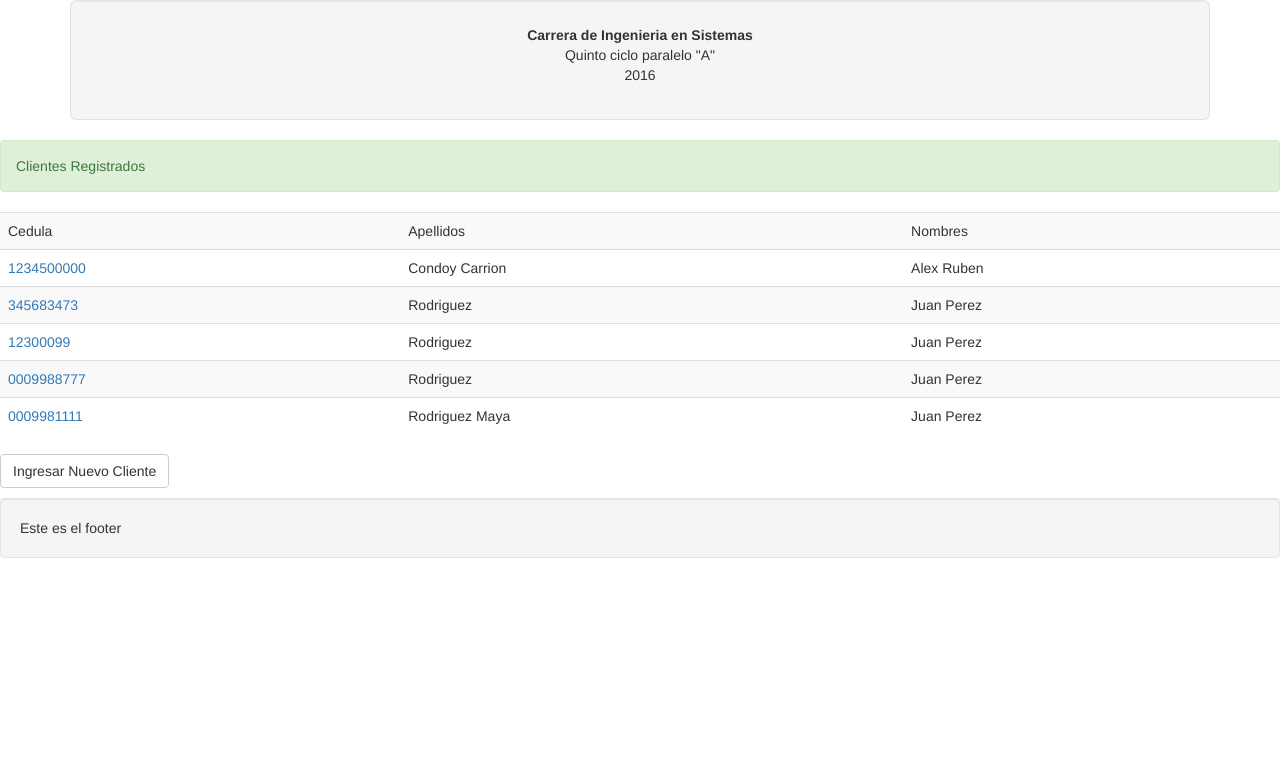
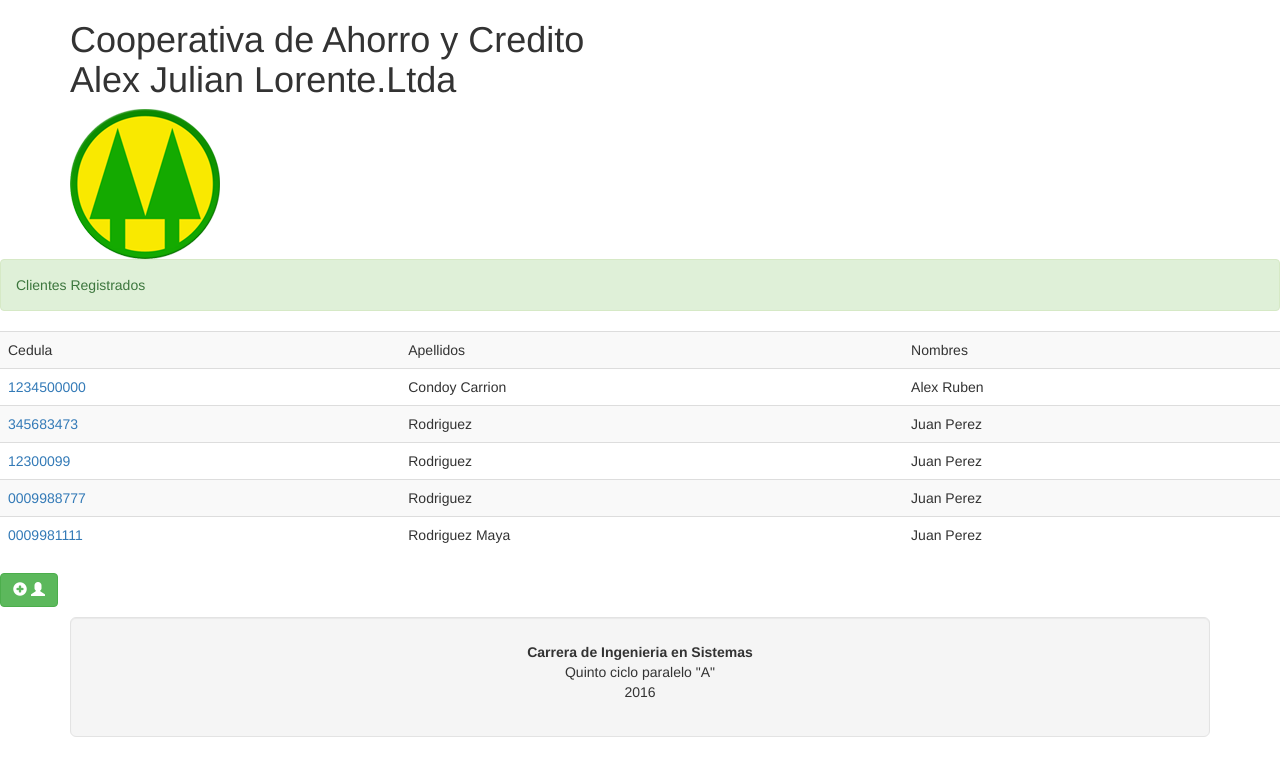
Before and after one commit to alexrcc/Django, a Django app: page /caja/ in a window 1280 px wide. Shown: the top 776 px of the page. Run offline with Django 3.2, Linux system fonts and the light colour scheme; data comes from the database, SQL or seed files in the repository; both versions use the stored data as it was after the commit; some libraries are stand-ins or nearby versions.

Commit message:
Se crearon botones de agregar cliente con icono

```diff
--- a/basico/proyecto/template/footer.html
+++ b/basico/proyecto/template/footer.html
@@ -1,3 +1,12 @@
-<div class='well'>
-		Este es el footer
+
+<div class="container">
+		<div class="well well-lg">
+
+			<p class="text-center">
+				<strong>Carrera de Ingenieria en Sistemas</strong>
+				<br>
+				Quinto ciclo paralelo "A"</br>
+				2016
+			</p>
 	</div>
+</div>
--- a/basico/proyecto/template/header.html
+++ b/basico/proyecto/template/header.html
@@ -1,11 +1,4 @@
 <div class="container">
-		<div class="well well-lg">
-
-			<p class="text-center">
-				<strong>Carrera de Ingenieria en Sistemas</strong>
-				<br>
-				Quinto ciclo paralelo "A"</br>
-				2016
-			</p>
-	</div>
-	</div>
+<h1>Cooperativa de Ahorro y Credito<br> Alex Julian Lorente.Ltda</h1>
+<img src="../pinheiro.png">
+</div>
--- a/basico/proyecto/template/listar.html
+++ b/basico/proyecto/template/listar.html
@@ -30,7 +30,10 @@
 
 
 				{{titulo}}
-				<a  class="btn btn-default" href="crear">Ingresar Nuevo Cliente</a>
+				<button onClick="location.href = 'crear'" type="button" class="btn btn-success" aria-label="Left Align">
+				  <span class="glyphicon glyphicon-plus-sign" aria-hidden="true"></span>
+				  <span class="glyphicon glyphicon-user" aria-hidden="true"></span>
+				</button>
 			</p>
 
 		</div>
```
Also changed, not shown: basico/proyecto/db.sqlite3, basico/proyecto/template/pinheiro.png (added).
